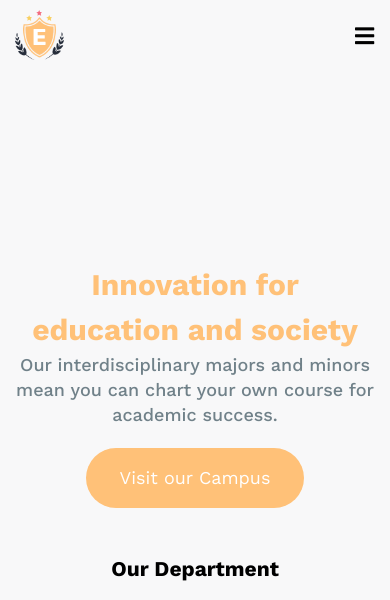
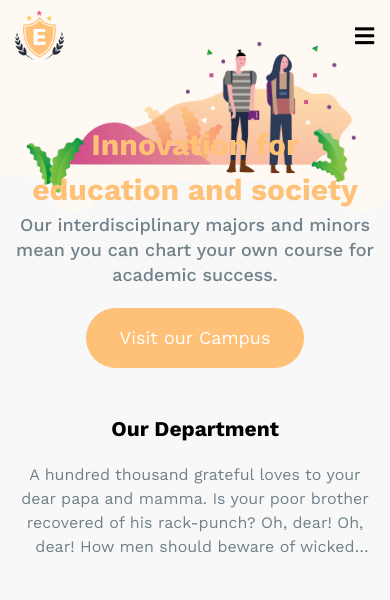
Before and after one commit to trinmwork/edumono, a plain HTML site: page index.html in a window 390 px wide. Shown: the top 600 px of the page. Drawn offline with nearby package versions, Linux system fonts and the light colour scheme.

Commit message:
reup respon

```diff
--- a/css/responsive.css
+++ b/css/responsive.css
@@ -2,7 +2,7 @@
 @media screen and (max-width: 767px){
     .wrapper{
         max-width: 46.1875em;
-        background-image: none;
+        background-size: contain;
     }
 
     .container{
@@ -30,9 +30,7 @@
         font-size: 2.2rem;
     }
 
-    .mobile__btn i{
 
-    }
     /* banner */
     .banner{
         width: 100%;
@@ -41,6 +39,7 @@
     .banner__content{
         width: 100%;
         align-items: center;
+        margin-top: 6rem;
     }
     .banner__content-header{
         text-align: center;
@@ -313,6 +312,7 @@
     .about__center-body p{
         margin-bottom: 1rem;
     }
+}
 
 
 /* < 767
--- a/css/style.css
+++ b/css/style.css
@@ -95,6 +95,7 @@ a {
   color: var(--primary-color);
   border: none;
   background-color: var(--white-color);
+  margin-left: 2rem;
 }
 
 .header__menu-btn button:hover {
@@ -117,7 +118,7 @@ a {
 
 
 .banner__content {
-  margin-top: 20rem;
+  margin-top: 16rem;
   width: 50%;
   font-family: var(--font-family-worksans);
   display: flex;
```
